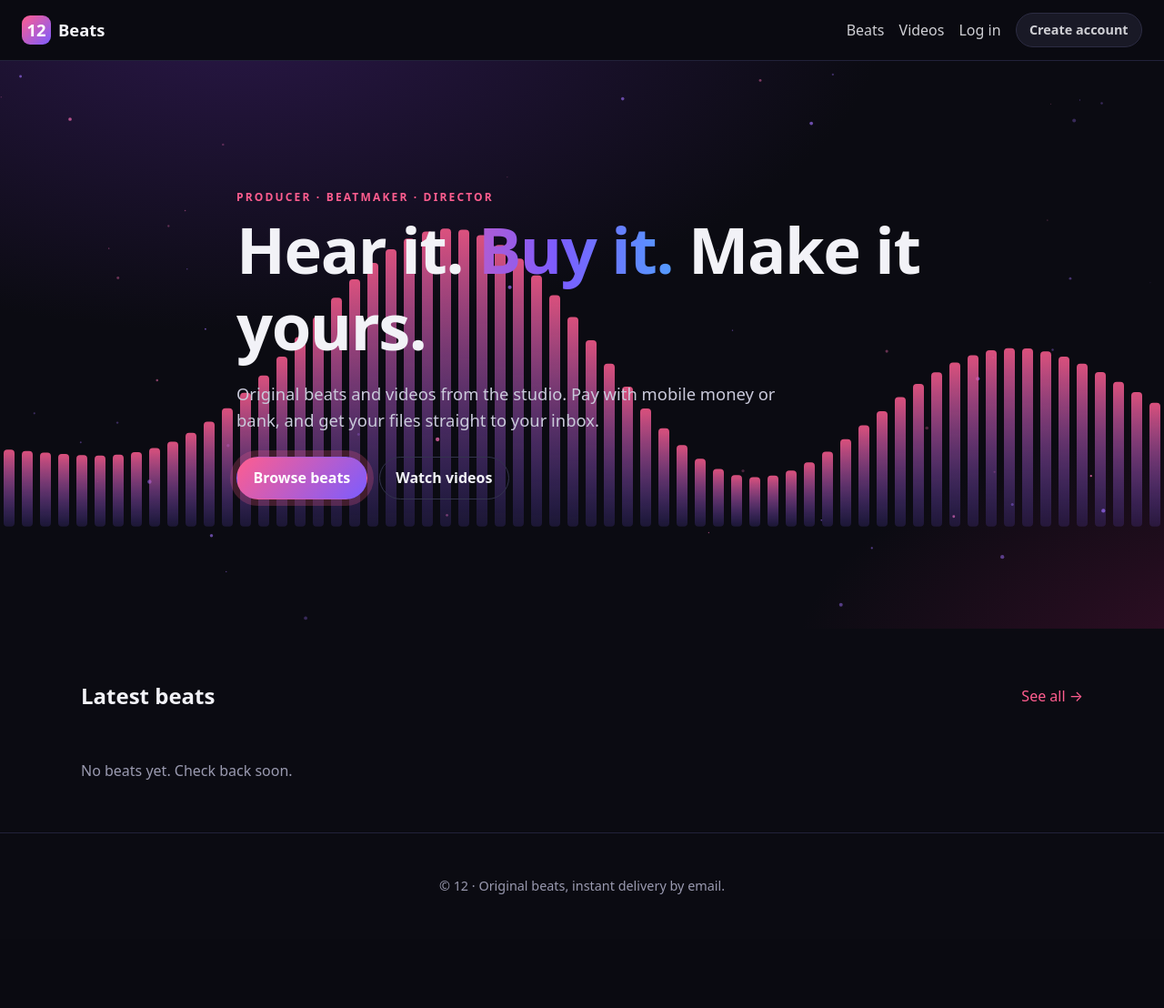
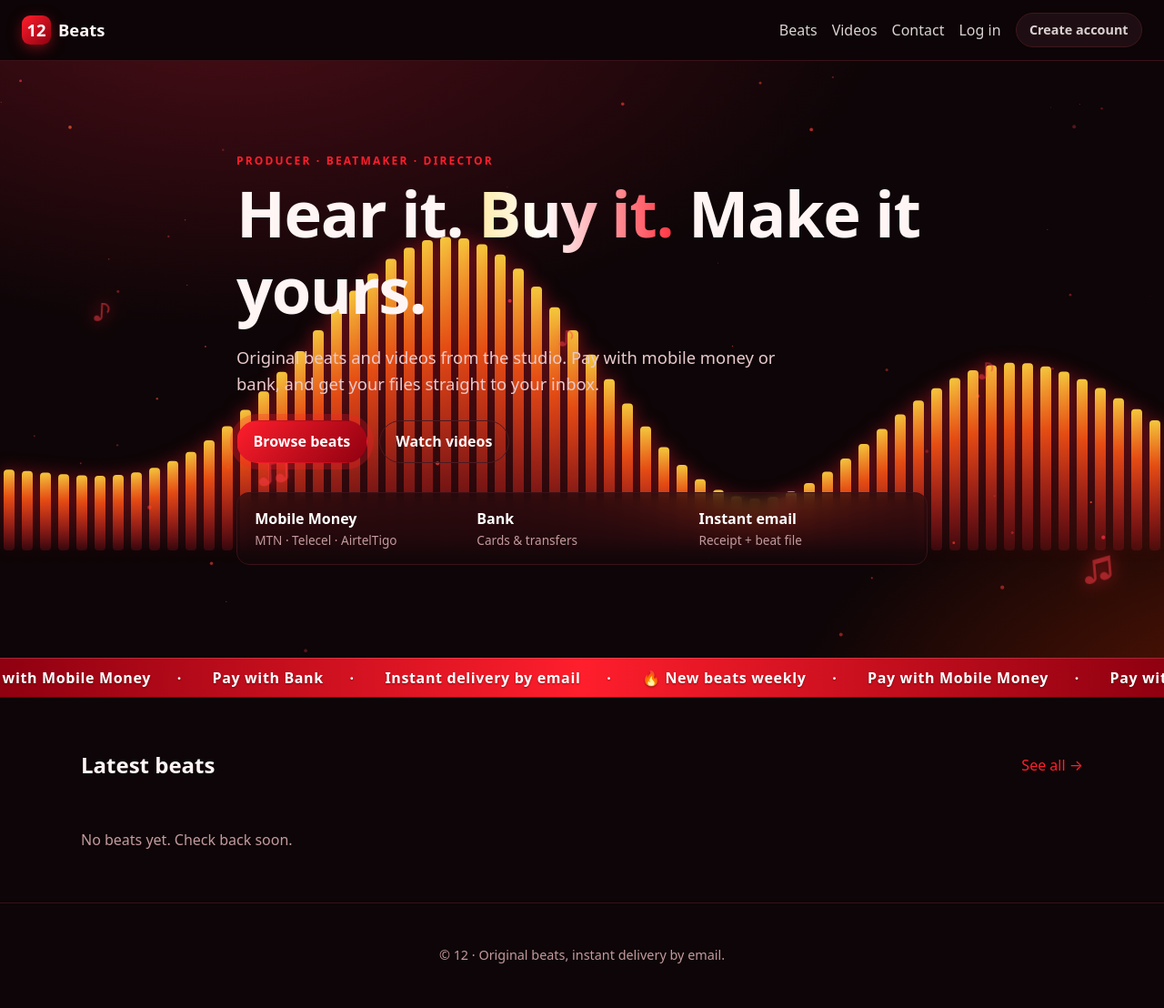
Before and after one commit to nathanielsasuosei-web/12, a Django app: page / in a window 1280 px wide. Shown: the whole page at 91% size. Before the commit the page ends 983 px from the top, so only its background shows below. Run offline with Django 5.2, Linux system fonts and the light colour scheme; data that the repository does not hold is empty.

Commit message:
Beat store: red animated hero, previews, contact-by-email, demo seed
- True-red theme (equalizer canvas, floating notes, shimmer, ticker)
- Beat preview uploads streamed publicly; full files stay gated
- Contact page forwards artist messages to producer by email + confirmation
- Demo seed command with covers, previews, beats, video
- 28 tests passing

Co-authored-by: arena-agent <297053741+arena-agent@users.noreply.github.com>

```diff
--- a/static/css/site.css
+++ b/static/css/site.css
@@ -1,11 +1,12 @@
 :root {
-  --bg: #0b0b12;
-  --panel: #14141f;
-  --panel-2: #1c1c2b;
-  --text: #f2f2f7;
-  --muted: #9a9ab0;
-  --accent: #ff5d8f;
-  --accent-2: #7c5cff;
+  --bg: #0d0507;
+  --panel: #17090d;
+  --panel-2: #221016;
+  --text: #fff5f5;
+  --muted: #c49a9e;
+  --accent: #ff1e2c;
+  --accent-2: #ff7a00;
+  --accent-deep: #8f0010;
   --ok: #36d399;
   --warn: #f5b546;
   --bad: #ff6b6b;
@@ -35,14 +36,15 @@ h1 { font-size: clamp(1.8rem, 4vw, 2.6rem); }
 /* Top bar */
 .topbar {
   display: flex; align-items: center; justify-content: space-between; flex-wrap: wrap;
-  padding: .9rem 1.5rem; background: rgba(11,11,18,.85); backdrop-filter: blur(10px);
-  position: sticky; top: 0; z-index: 10; border-bottom: 1px solid #22223a;
+  padding: .9rem 1.5rem; background: rgba(13,5,7,.88); backdrop-filter: blur(10px);
+  position: sticky; top: 0; z-index: 10; border-bottom: 1px solid #3a1218;
 }
 .brand { color: var(--text); font-weight: 700; font-size: 1.15rem; display: flex; align-items: center; gap: .5rem; }
 .brand:hover { text-decoration: none; }
 .brand-mark {
   display: inline-grid; place-items: center; width: 2rem; height: 2rem; border-radius: 9px;
-  background: linear-gradient(135deg, var(--accent), var(--accent-2)); color: #fff; font-weight: 800;
+  background: linear-gradient(135deg, var(--accent), var(--accent-deep)); color: #fff; font-weight: 800;
+  box-shadow: 0 4px 18px -4px rgba(255,30,44,.7);
 }
 .topbar nav { display: flex; align-items: center; gap: 1rem; flex-wrap: wrap; }
 .topbar nav a { color: var(--text); opacity: .85; }
@@ -51,43 +53,72 @@ h1 { font-size: clamp(1.8rem, 4vw, 2.6rem); }
 
 /* Buttons */
 .btn {
-  display: inline-block; padding: .65rem 1.1rem; border-radius: 999px; border: 1px solid #33334d;
+  display: inline-block; padding: .65rem 1.1rem; border-radius: 999px; border: 1px solid #4a1a21;
   background: var(--panel-2); color: var(--text); font: inherit; font-weight: 600; cursor: pointer;
   transition: transform .15s ease, box-shadow .15s ease, background .15s ease;
 }
 .btn:hover { text-decoration: none; transform: translateY(-1px); }
-.btn-primary { background: linear-gradient(135deg, var(--accent), var(--accent-2)); border-color: transparent; color: #fff; }
-.btn-primary:hover { box-shadow: 0 10px 30px -10px rgba(255,93,143,.6); }
+.btn-primary { background: linear-gradient(135deg, var(--accent), var(--accent-deep)); border-color: transparent; color: #fff; }
+.btn-primary:hover { box-shadow: 0 10px 30px -10px rgba(255,30,44,.7); }
 .btn-ghost { background: transparent; }
 .btn-small { padding: .4rem .9rem; font-size: .9rem; }
 .btn-wide { width: 100%; margin-top: .5rem; }
 .pulse { animation: pulse 2.4s ease-in-out infinite; }
 @keyframes pulse {
-  0%, 100% { box-shadow: 0 0 0 0 rgba(255,93,143,.45); }
-  50% { box-shadow: 0 0 0 14px rgba(255,93,143,0); }
+  0%, 100% { box-shadow: 0 0 0 0 rgba(255,30,44,.5); }
+  50% { box-shadow: 0 0 0 14px rgba(255,30,44,0); }
 }
 
 /* Hero */
 .hero {
-  position: relative; overflow: hidden; min-height: 78vh; display: flex; align-items: center;
+  position: relative; overflow: hidden; min-height: 82vh; display: flex; align-items: center;
   padding: 4rem 1.5rem; isolation: isolate;
-  background: radial-gradient(1200px 600px at 20% -10%, #2a1748 0%, transparent 60%),
-              radial-gradient(900px 500px at 110% 110%, #3a0f2a 0%, transparent 60%), var(--bg);
+  background: radial-gradient(1200px 600px at 20% -10%, #4a0d16 0%, transparent 60%),
+              radial-gradient(900px 500px at 110% 110%, #5c1503 0%, transparent 60%), var(--bg);
 }
 #hero-canvas { position: absolute; inset: 0; width: 100%; height: 100%; z-index: -1; }
+.notes span {
+  position: absolute; bottom: -3rem; left: var(--x); font-size: var(--s); color: rgba(255,60,70,.5);
+  animation: float-note var(--t) linear infinite; animation-delay: var(--dl); pointer-events: none;
+  text-shadow: 0 0 18px rgba(255,30,44,.6);
+}
+@keyframes float-note {
+  0% { transform: translateY(0) rotate(-8deg); opacity: 0; }
+  10% { opacity: 1; }
+  90% { opacity: 1; }
+  100% { transform: translateY(-85vh) rotate(10deg); opacity: 0; }
+}
 .hero-content { max-width: 760px; margin: 0 auto; width: 100%; }
 .hero h1 { font-size: clamp(2.4rem, 6vw, 4.4rem); margin: .3rem 0 1rem; letter-spacing: -.02em; }
-.hero .lead { font-size: 1.15rem; color: #c9c9da; max-width: 600px; }
+.hero .lead { font-size: 1.15rem; color: #e8c9cc; max-width: 600px; }
 .hero-actions { display: flex; gap: .8rem; flex-wrap: wrap; margin-top: 1.6rem; }
 .eyebrow { text-transform: uppercase; letter-spacing: .18em; font-size: .75rem; color: var(--accent); margin: 0; font-weight: 700; }
 .shimmer {
-  background: linear-gradient(90deg, var(--accent), var(--accent-2), #39c5ff, var(--accent));
+  background: linear-gradient(90deg, #ff1e2c, #ff7a00, #ffd23f, #ffffff, #ff1e2c);
   background-size: 300% 100%; -webkit-background-clip: text; background-clip: text; color: transparent;
-  animation: shimmer 6s linear infinite;
+  animation: shimmer 5s linear infinite;
 }
 @keyframes shimmer { to { background-position: 300% 0; } }
 .anim-up { opacity: 0; transform: translateY(24px); animation: up .9s cubic-bezier(.2,.7,.2,1) forwards; animation-delay: var(--d, 0ms); }
 @keyframes up { to { opacity: 1; transform: none; } }
+.hero-stats {
+  display: grid; grid-template-columns: repeat(3, 1fr); gap: .8rem; margin-top: 2rem;
+  background: rgba(23,9,13,.6); border: 1px solid #3a1218; border-radius: var(--radius);
+  padding: 1rem 1.2rem; backdrop-filter: blur(8px);
+}
+.hero-stats div { display: flex; flex-direction: column; }
+.hero-stats strong { color: #fff; }
+.hero-stats span { color: var(--muted); font-size: .85rem; }
+
+/* Ticker */
+.ticker {
+  overflow: hidden; white-space: nowrap; background: linear-gradient(90deg, var(--accent-deep), var(--accent), var(--accent-deep));
+  border-top: 1px solid rgba(255,255,255,.15); border-bottom: 1px solid rgba(0,0,0,.4);
+  padding: .55rem 0; font-weight: 700; letter-spacing: .04em;
+}
+.ticker-track { display: inline-block; animation: tick 22s linear infinite; }
+.ticker-track span { display: inline-block; margin: 0 .9rem; color: #fff; text-shadow: 0 1px 2px rgba(0,0,0,.4); }
+@keyframes tick { to { transform: translateX(-50%); } }
 
 /* Sections and grid */
 .section { max-width: 1150px; margin: 0 auto; padding: 2.5rem 1.5rem; width: 100%; }
@@ -95,13 +126,13 @@ h1 { font-size: clamp(1.8rem, 4vw, 2.6rem); }
 .section-head { display: flex; justify-content: space-between; align-items: center; gap: 1rem; flex-wrap: wrap; margin-bottom: 1.2rem; }
 .grid { display: grid; grid-template-columns: repeat(auto-fill, minmax(240px, 1fr)); gap: 1.2rem; }
 .card {
-  background: var(--panel); border: 1px solid #22223a; border-radius: var(--radius); overflow: hidden;
+  background: var(--panel); border: 1px solid #3a1218; border-radius: var(--radius); overflow: hidden;
   transition: transform .2s ease, border-color .2s ease;
 }
-.card:hover { transform: translateY(-4px); border-color: #3b3b5c; }
+.card:hover { transform: translateY(-4px); border-color: var(--accent); }
 .cover { width: 100%; aspect-ratio: 1 / 1; object-fit: cover; display: block; background: var(--panel-2); }
-.placeholder { display: grid; place-items: center; font-size: 3rem; color: var(--accent-2);
-  background: linear-gradient(135deg, #22153d, #3a1030); }
+.placeholder { display: grid; place-items: center; font-size: 3rem; color: var(--accent);
+  background: linear-gradient(135deg, #2b0a10, #4a0d16); }
 .placeholder.big { font-size: 6rem; }
 .card-body { padding: 1rem 1.1rem 1.2rem; }
 .card h3 { margin: 0 0 .25rem; font-size: 1.05rem; }
@@ -116,12 +147,16 @@ h1 { font-size: clamp(1.8rem, 4vw, 2.6rem); }
 .big-price { font-size: 1.8rem; margin: .4rem 0 1rem; }
 .checklist { padding-left: 1.1rem; color: var(--muted); }
 .checklist li { margin: .3rem 0; }
+.preview { background: var(--panel); border: 1px solid #3a1218; border-radius: var(--radius); padding: 1rem; margin: 0 0 1rem; }
+.preview .eyebrow { margin-bottom: .5rem; }
+.preview audio { width: 100%; accent-color: var(--accent); }
 
 /* Forms */
-.auth-form input, .search input {
-  width: 100%; padding: .7rem .9rem; border-radius: 10px; border: 1px solid #33334d;
+.auth-form input, .auth-form textarea, .search input {
+  width: 100%; padding: .7rem .9rem; border-radius: 10px; border: 1px solid #4a1a21;
   background: var(--panel-2); color: var(--text); font: inherit; margin-bottom: .2rem;
 }
+.auth-form textarea { resize: vertical; }
 .auth-form p { margin: .9rem 0 0; }
 .auth-form label { display: block; margin-bottom: .3rem; font-weight: 600; }
 .auth-form .helptext { display: block; color: var(--muted); font-size: .8rem; font-weight: 400; margin-top: .2rem; }
@@ -131,9 +166,9 @@ h1 { font-size: clamp(1.8rem, 4vw, 2.6rem); }
 .channel-form { margin-bottom: .6rem; }
 
 /* Table */
-.table-wrap { overflow-x: auto; border: 1px solid #22223a; border-radius: var(--radius); }
+.table-wrap { overflow-x: auto; border: 1px solid #3a1218; border-radius: var(--radius); }
 table { width: 100%; border-collapse: collapse; }
-th, td { padding: .75rem 1rem; text-align: left; border-bottom: 1px solid #22223a; white-space: nowrap; }
+th, td { padding: .75rem 1rem; text-align: left; border-bottom: 1px solid #3a1218; white-space: nowrap; }
 th { color: var(--muted); font-size: .85rem; text-transform: uppercase; letter-spacing: .05em; }
 .badge { padding: .2rem .6rem; border-radius: 999px; font-size: .8rem; font-weight: 700; background: var(--panel-2); }
 .badge-paid { color: var(--ok); }
@@ -142,26 +177,28 @@ th { color: var(--muted); font-size: .85rem; text-transform: uppercase; letter-s
 
 /* Messages */
 .messages { max-width: 1150px; margin: 1rem auto 0; padding: 0 1.5rem; }
-.message { padding: .8rem 1rem; border-radius: 10px; background: var(--panel-2); margin-bottom: .5rem; border-left: 4px solid var(--accent-2); }
+.message { padding: .8rem 1rem; border-radius: 10px; background: var(--panel-2); margin-bottom: .5rem; border-left: 4px solid var(--accent); }
 .message.success { border-color: var(--ok); }
 .message.error { border-color: var(--bad); }
 
 /* Video */
-.video-item { background: var(--panel); border: 1px solid #22223a; border-radius: var(--radius); padding: 1.2rem; margin-bottom: 1.5rem; }
+.video-item { background: var(--panel); border: 1px solid #3a1218; border-radius: var(--radius); padding: 1.2rem; margin-bottom: 1.5rem; }
 .video-item h2 { margin-top: 0; font-size: 1.3rem; }
 .embed { position: relative; padding-top: 56.25%; border-radius: 10px; overflow: hidden; }
 .embed iframe { position: absolute; inset: 0; width: 100%; height: 100%; border: 0; }
 .video-item video { width: 100%; border-radius: 10px; }
 
-.footer { text-align: center; color: var(--muted); padding: 2rem 1rem; border-top: 1px solid #22223a; font-size: .9rem; }
+.footer { text-align: center; color: var(--muted); padding: 2rem 1rem; border-top: 1px solid #3a1218; font-size: .9rem; }
 
 @media (max-width: 760px) {
   .detail { grid-template-columns: 1fr; }
   .search input { width: 100%; }
   .section-head .search { width: 100%; }
+  .hero-stats { grid-template-columns: 1fr; }
 }
 
 @media (prefers-reduced-motion: reduce) {
   *, *::before, *::after { animation: none !important; transition: none !important; }
   .anim-up { opacity: 1; transform: none; }
+  .notes { display: none; }
 }
--- a/static/js/hero.js
+++ b/static/js/hero.js
@@ -1,4 +1,4 @@
-// Animated hero background: a glowing equalizer that breathes to a fake beat, plus drifting particles.
+// Animated hero background: a glowing red equalizer that breathes to a fake beat, plus drifting embers.
 (function () {
   var canvas = document.getElementById("hero-canvas");
   if (!canvas) return;
@@ -24,7 +24,7 @@
         y: Math.random() * height,
         r: Math.random() * 1.8 + 0.4,
         vy: -(Math.random() * 0.25 + 0.05),
-        hue: Math.random() > 0.5 ? 330 : 260,
+        hue: 350 + Math.random() * 25, // red → orange embers
         a: Math.random() * 0.6 + 0.2
       });
     }
@@ -33,20 +33,25 @@
   function drawBars(t) {
     var barWidth = width / bars;
     var base = height * 0.82;
+    ctx.save();
+    ctx.shadowColor = "rgba(255,30,44,0.55)";
+    ctx.shadowBlur = 18;
     for (var i = 0; i < bars; i++) {
       var pos = i / bars;
       var beat = Math.pow(Math.max(0, Math.sin(t * 3.1)), 8) * 0.6;
       var wave = (Math.sin(t * 1.7 + pos * 9) + Math.sin(t * 2.9 - pos * 13) + 2) / 4;
       var h = height * (0.08 + 0.42 * wave * (0.55 + beat) * (0.35 + 0.65 * Math.sin(pos * Math.PI)));
       var grad = ctx.createLinearGradient(0, base - h, 0, base);
-      grad.addColorStop(0, "rgba(255,93,143,0.85)");
-      grad.addColorStop(1, "rgba(124,92,255,0.15)");
+      grad.addColorStop(0, "rgba(255,210,63,0.95)");
+      grad.addColorStop(0.35, "rgba(255,90,20,0.85)");
+      grad.addColorStop(1, "rgba(255,30,44,0.15)");
       ctx.fillStyle = grad;
       var x = i * barWidth + barWidth * 0.2;
       ctx.beginPath();
       ctx.roundRect ? ctx.roundRect(x, base - h, barWidth * 0.6, h, 4) : ctx.rect(x, base - h, barWidth * 0.6, h);
       ctx.fill();
     }
+    ctx.restore();
   }
 
   function drawParticles() {
@@ -55,7 +60,7 @@
       p.y += p.vy;
       if (p.y < -4) { p.y = height + 4; p.x = Math.random() * width; }
       ctx.beginPath();
-      ctx.fillStyle = "hsla(" + p.hue + ", 90%, 70%, " + p.a + ")";
+      ctx.fillStyle = "hsla(" + p.hue + ", 95%, 60%, " + p.a + ")";
       ctx.arc(p.x, p.y, p.r, 0, Math.PI * 2);
       ctx.fill();
     }
--- a/store/urls.py
+++ b/store/urls.py
@@ -10,6 +10,7 @@ urlpatterns = [
     path("beats/<int:pk>/", views.beat_detail, name="beat_detail"),
     path("beats/<int:pk>/buy/", views.checkout, name="checkout"),
     path("videos/", views.video_list, name="video_list"),
+    path("contact/", views.contact, name="contact"),
     path("signup/", views.signup, name="signup"),
     path("login/", auth_views.LoginView.as_view(template_name="registration/login.html"), name="login"),
     path("logout/", auth_views.LogoutView.as_view(), name="logout"),
--- a/store/views.py
+++ b/store/views.py
@@ -21,8 +21,8 @@ from django.urls import reverse
 from django.views.decorators.csrf import csrf_exempt
 from django.views.decorators.http import require_GET, require_POST
 
-from . import payments, services
-from .forms import SignUpForm
+from . import emails, payments, services
+from .forms import ContactForm, SignUpForm
 from .models import Beat, Order, Video
 
 logger = logging.getLogger(__name__)
@@ -68,6 +68,23 @@ def beat_detail(request, pk):
 
 def video_list(request):
     return render(request, "store/video_list.html", {"videos": Video.objects.all()})
+
+
+def contact(request):
+    """Contact page: artists send a message, the producer gets it by email."""
+    initial = {}
+    if request.user.is_authenticated:
+        initial = {"name": request.user.username, "email": request.user.email}
+    if request.method == "POST":
+        form = ContactForm(request.POST)
+        if form.is_valid():
+            contact_message = form.save()
+            emails.send_contact_emails(contact_message)
+            messages.success(request, "Message sent! The producer will reply to your email.")
+            return redirect("contact")
+    else:
+        form = ContactForm(initial=initial)
+    return render(request, "store/contact.html", {"form": form})
 
 
 def signup(request):
--- a/templates/base.html
+++ b/templates/base.html
@@ -12,6 +12,7 @@
     <nav>
       <a href="{% url 'beat_list' %}">Beats</a>
       <a href="{% url 'video_list' %}">Videos</a>
+      <a href="{% url 'contact' %}">Contact</a>
       {% if user.is_authenticated %}
         <a href="{% url 'dashboard' %}">My purchases</a>
         {% if user.is_staff %}<a href="{% url 'admin:index' %}">Producer admin</a>{% endif %}
--- a/templates/store/beat_detail.html
+++ b/templates/store/beat_detail.html
@@ -10,6 +10,12 @@
     <h1>{{ beat.title }}</h1>
     <p class="meta">{% if beat.bpm %}{{ beat.bpm }} BPM{% endif %}{% if beat.bpm and beat.musical_key %} · {% endif %}{{ beat.musical_key }}</p>
     <p class="price big-price">{{ beat.price|floatformat:2 }} {{ CURRENCY }}</p>
+    {% if beat.preview_file %}
+      <div class="preview">
+        <p class="eyebrow">Preview</p>
+        <audio controls preload="metadata" src="{{ beat.preview_file.url }}"></audio>
+      </div>
+    {% endif %}
     <p>{{ beat.description|linebreaksbr }}</p>
     <ul class="checklist">
       <li>Pay with mobile money or bank</li>
--- a/templates/store/home.html
+++ b/templates/store/home.html
@@ -3,6 +3,14 @@
 {% block content %}
 <section class="hero">
   <canvas id="hero-canvas" aria-hidden="true"></canvas>
+  <div class="notes" aria-hidden="true">
+    <span style="--x:8%;--s:1.6rem;--t:11s;--dl:0s">♪</span>
+    <span style="--x:22%;--s:2.4rem;--t:14s;--dl:2s">♫</span>
+    <span style="--x:48%;--s:1.4rem;--t:10s;--dl:1s">♪</span>
+    <span style="--x:66%;--s:2rem;--t:13s;--dl:3s">♫</span>
+    <span style="--x:84%;--s:1.5rem;--t:12s;--dl:.5s">♪</span>
+    <span style="--x:93%;--s:2.2rem;--t:15s;--dl:4s">♫</span>
+  </div>
   <div class="hero-content">
     <p class="eyebrow anim-up" style="--d:0ms">Producer · Beatmaker · Director</p>
     <h1 class="anim-up" style="--d:120ms">Hear it. <span class="shimmer">Buy it.</span> Make it yours.</h1>
@@ -11,8 +19,26 @@
       <a class="btn btn-primary pulse" href="{% url 'beat_list' %}">Browse beats</a>
       <a class="btn btn-ghost" href="{% url 'video_list' %}">Watch videos</a>
     </div>
+    <div class="hero-stats anim-up" style="--d:480ms">
+      <div><strong>Mobile Money</strong><span>MTN · Telecel · AirtelTigo</span></div>
+      <div><strong>Bank</strong><span>Cards & transfers</span></div>
+      <div><strong>Instant email</strong><span>Receipt + beat file</span></div>
+    </div>
   </div>
 </section>
+
+<div class="ticker" aria-hidden="true">
+  <div class="ticker-track">
+    <span>🔥 New beats weekly</span><span>·</span>
+    <span>Pay with Mobile Money</span><span>·</span>
+    <span>Pay with Bank</span><span>·</span>
+    <span>Instant delivery by email</span><span>·</span>
+    <span>🔥 New beats weekly</span><span>·</span>
+    <span>Pay with Mobile Money</span><span>·</span>
+    <span>Pay with Bank</span><span>·</span>
+    <span>Instant delivery by email</span><span>·</span>
+  </div>
+</div>
 
 <section class="section">
   <div class="section-head">
```
Also changed, not shown: store/admin.py (+19 -1 lines), store/emails.py (+34 -0 lines), store/forms.py (+14 -0 lines), store/management/commands/seed_demo.py (added, +109 -0 lines), store/models.py (+25 -0 lines), store/tests/test_flow.py (+48 -1 lines), templates/store/contact.html (added, +14 -0 lines), README.md, store/management/__init__.py (added), store/management/commands/__init__.py (added), store/migrations/0002_contactmessage_beat_preview_file_and_more.py (added), 1 other file.
